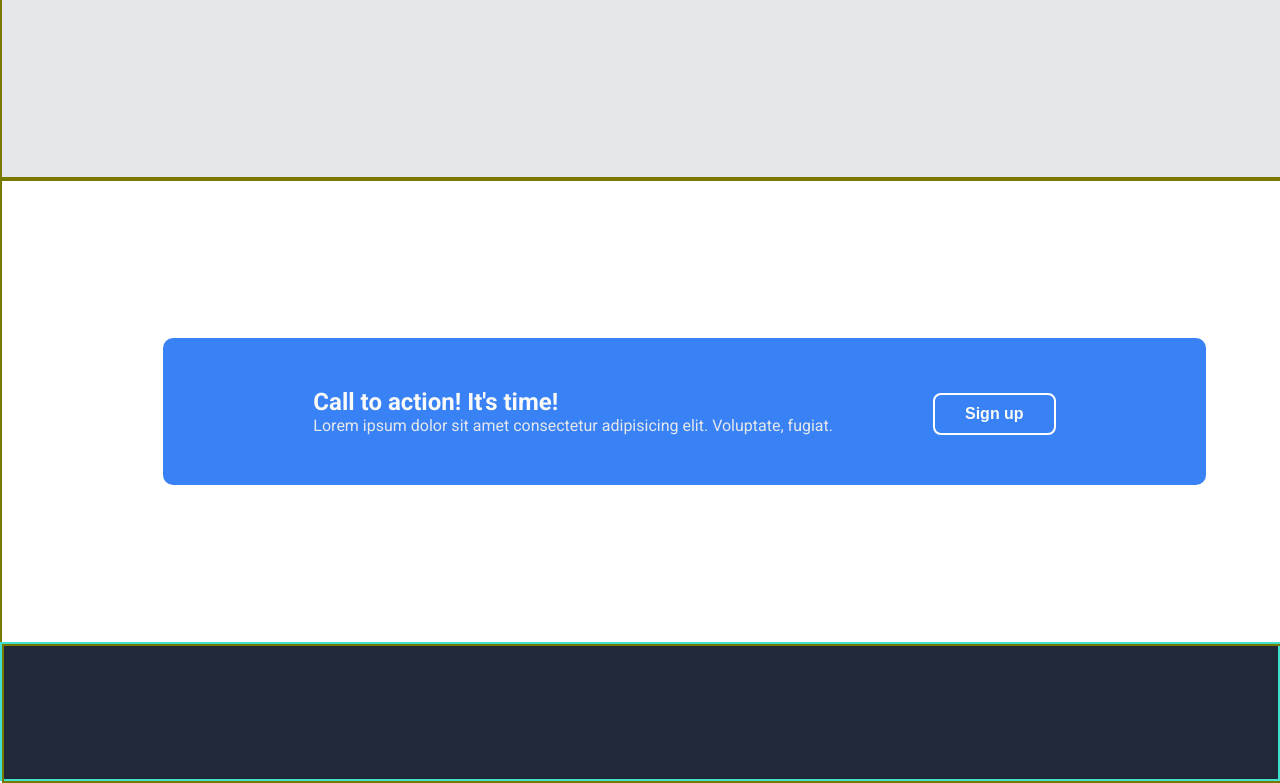
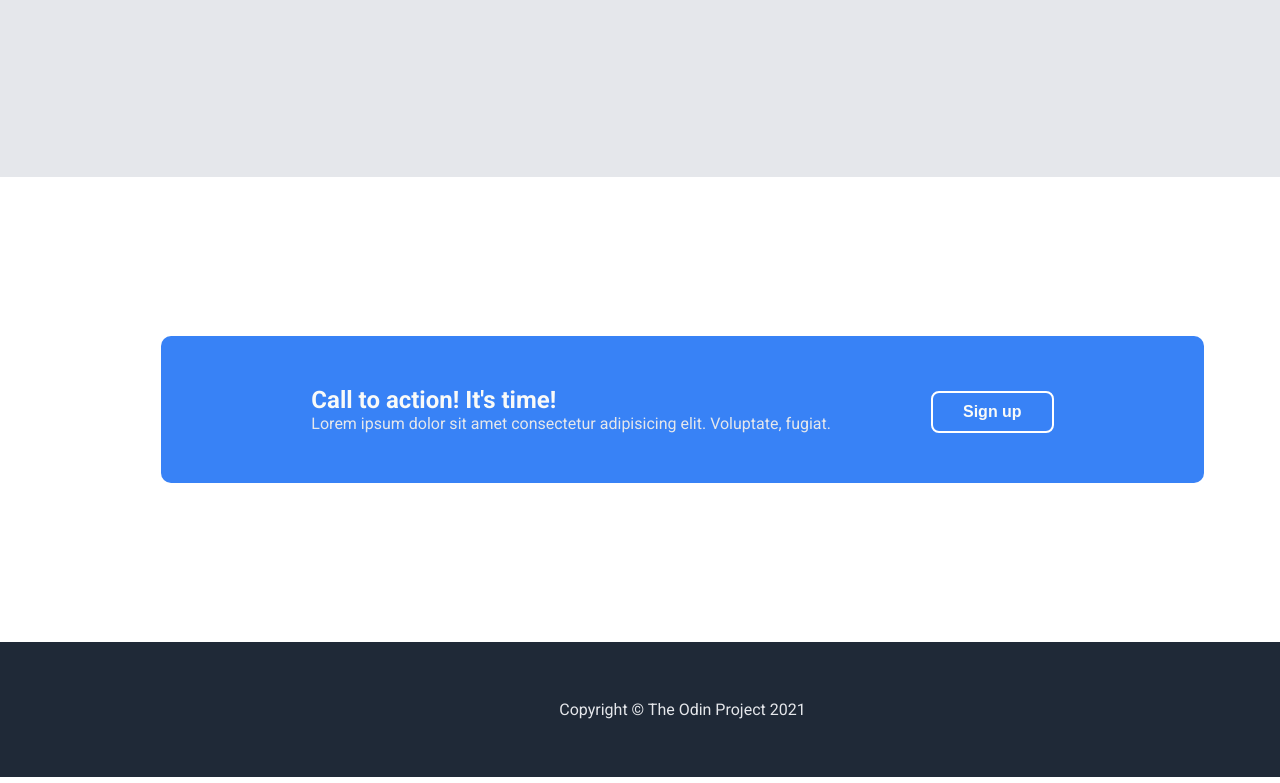
Before and after one commit to o11899nine/odin-landing-page, a plain HTML site: page index.html in a window 1280 px wide. Shown: the part 1828-2611 px from the top of the page. Drawn offline with Linux system fonts and the light colour scheme.

Commit message:
Finish footer

```diff
--- a/index.html
+++ b/index.html
@@ -84,8 +84,12 @@
                 </div>
             </div>
         </section>
+
+        <!-- FOOTER -->
         <footer class="footer">
-            <div class="section-container"></div>
+            <div class="section-container footer-container">
+                Copyright &copy; The Odin Project 2021
+            </div>
         </footer>
 
     </body>
--- a/style.css
+++ b/style.css
@@ -19,7 +19,6 @@ a {
     width: 1365px;
     max-width: 1365px;
     margin: 0 auto;
-    border: 2px solid rgb(121, 121, 0);
     display: flex;
     align-items: center;
 }
@@ -229,9 +228,15 @@ a {
     border-radius: 8px;
 }
 
+/* FOOTER */
 
 .footer {
     height: 135px;
-    border: 2px solid turquoise;
     background-color: #1F2937;
 }
+
+.footer-container {
+    display: flex;
+    justify-content: center;
+    color: #E5E7EB;
+}
```
